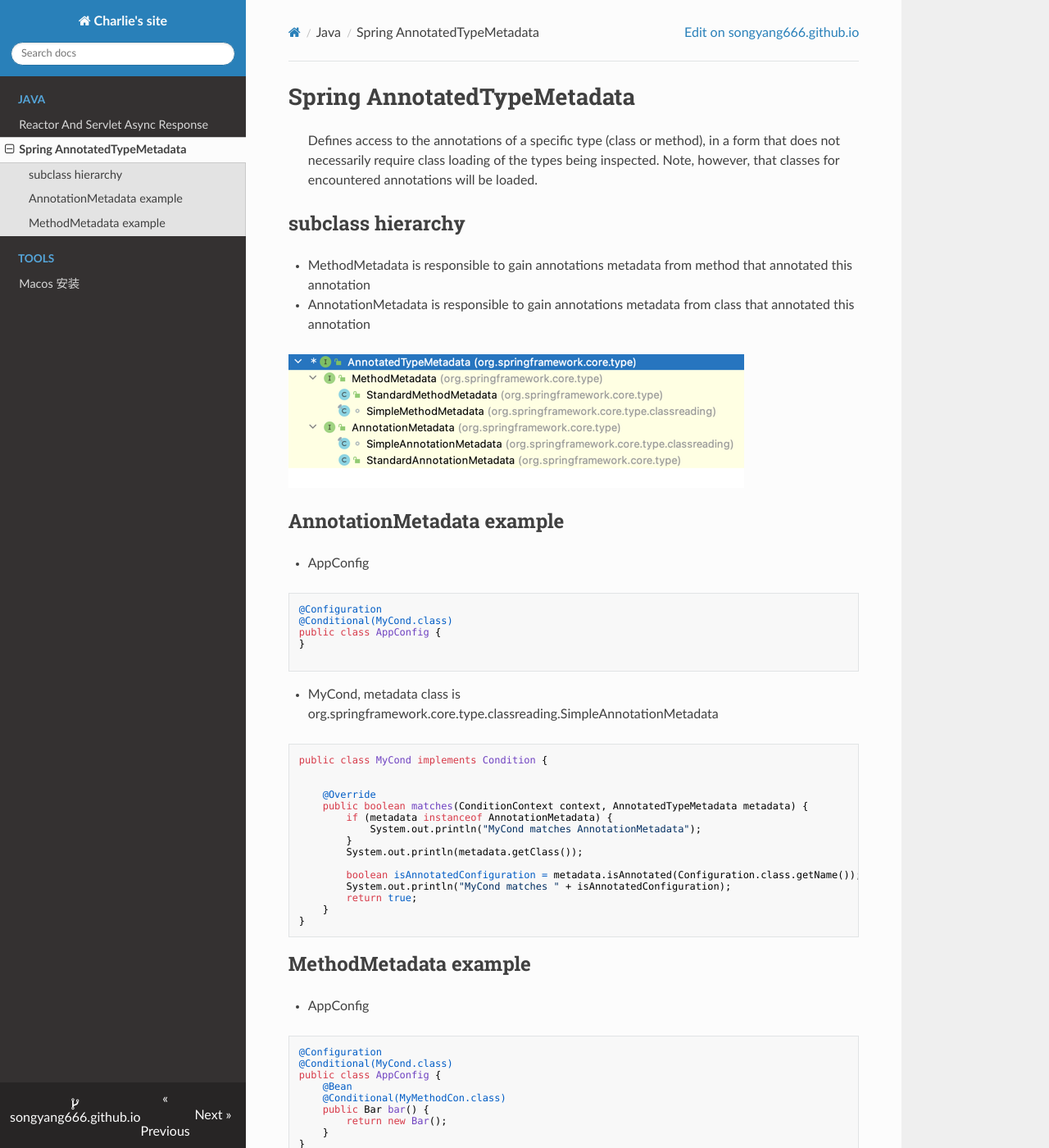
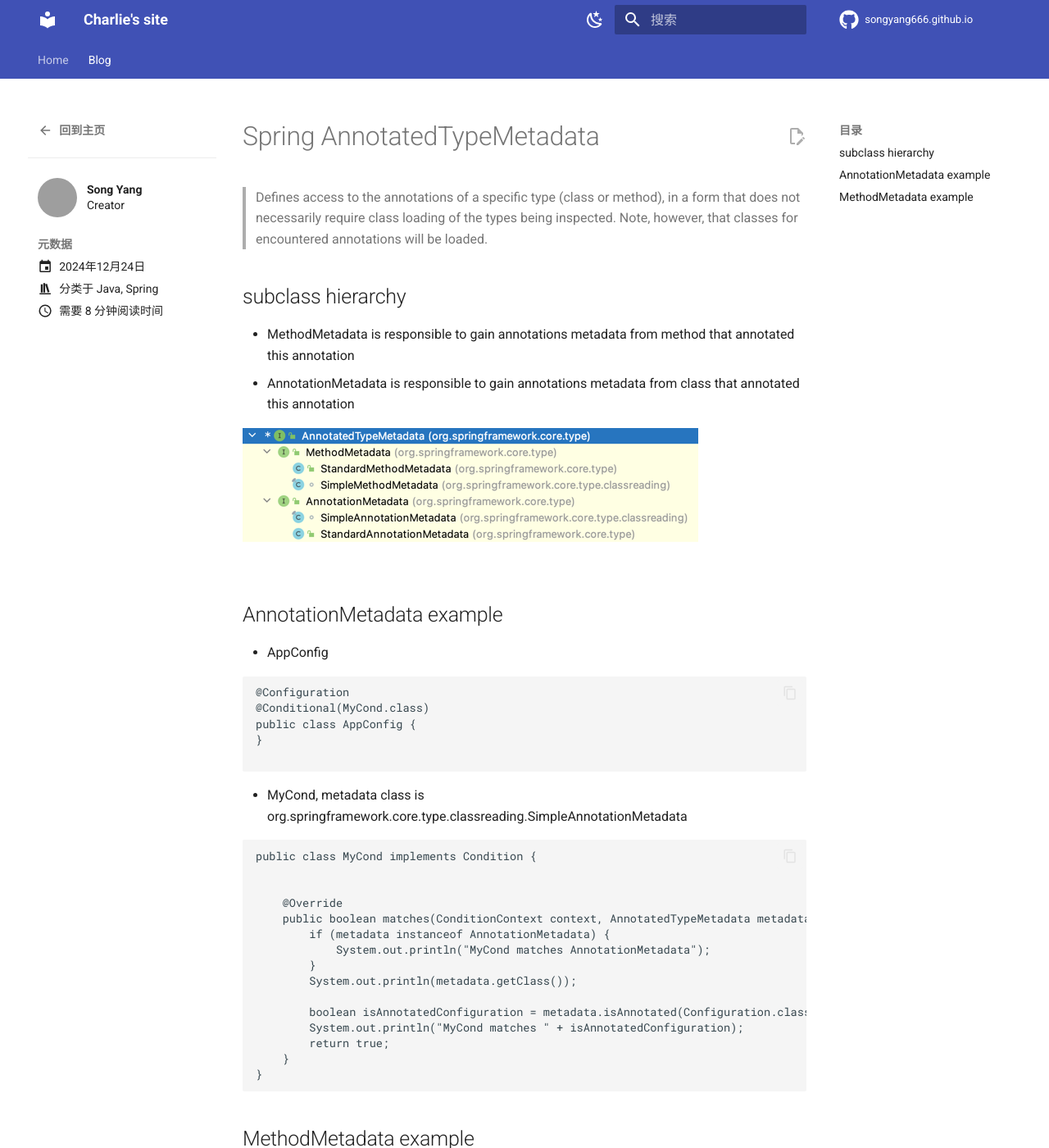
Before and after one commit to songyang666/songyang666.github.io, an MkDocs documentation site: the page built from docs/blog/posts/java/AnnotatedTypeMetadata.md, in a window 1280 px wide and 1400 px high. Shown: the whole window at 82% size. Built offline with MkDocs 1.6.1 and Material for MkDocs 9.7.7, drawn with Linux system fonts in a browser that asks for light colours; nearby versions of some CDN libraries; comment, search, counter and statistics services are not loaded; some of the changed text lies outside the part shown; grey boxes are pictures that could not be loaded.

Commit message:
plugins blog init

```diff
--- /dev/null
+++ b/docs/blog/.authors.yml
@@ -0,0 +1,5 @@
+authors:
+  charlie:
+    name: Song Yang
+    description: Creator
+    avatar: https://github.com/songyang666.png
--- a/docs/java/AnnotatedTypeMetadata.md
+++ b/docs/blog/posts/java/AnnotatedTypeMetadata.md
@@ -1,3 +1,14 @@
+---
+date:
+  created: 2024-12-24
+categories:
+  - Java
+  - Spring
+authors:
+  - charlie
+readtime: 8
+
+---
 # Spring AnnotatedTypeMetadata
 > Defines access to the annotations of a specific type (class or method), in a form that does not necessarily require class loading of the types being inspected.  Note, however, that classes for encountered annotations will be loaded.
 
@@ -6,7 +17,7 @@
 - MethodMetadata is responsible to gain annotations metadata from method that annotated this annotation
 - AnnotationMetadata is responsible to gain annotations metadata from class that annotated this annotation
 
-![img.png](../resources/images/AnnotatedTypeMetadata_sub.png)
+![img.png](../../../resources/images/AnnotatedTypeMetadata_sub.png)
 
 ## AnnotationMetadata example
 - AppConfig
--- a/mkdocs.yml
+++ b/mkdocs.yml
@@ -7,17 +7,16 @@ site_description: Charlie's site
 
 # [Navigtion]
 nav:
-  - Java:
-    - java/reactor-servlet_async_response.md
-    - java/AnnotatedTypeMetadata.md
-  - Tools:
-    - tools/macos_mkdocs_install.md
+  - Home: index.md
+  - Blog:
+      - blog/index.md
 
 
-# [UI]
 # [top]
 theme:
-  name: readthedocs
+  name: material
+  font:
+    text: Roboto
   # [切换日间模式和夜间模式]
   # https://squidfunk.github.io/mkdocs-material/setup/changing-the-colors/#color-palette-toggle
   palette:
@@ -71,6 +70,22 @@ theme:
     # [添加 GitHub 仓库]
     # https://squidfunk.github.io/mkdocs-material/setup/adding-a-git-repository/#repository-icon
     repo: fontawesome/brands/github
+
+# [plugins]
+plugins:
+  - tags
+  - search
+  # [https://squidfunk.github.io/mkdocs-material/tutorials/blogs/basic/]
+  - blog:
+      archive_date_format: MMMM yyyy
+      blog_toc: true
+      categories_allowed:
+        - Java
+        - Git
+        - Maven
+        - Macos
+        - Spring
+        - JVM
 # [点击按钮跳转至 GitHub 修改 Markdown 源文件]
 # https://squidfunk.github.io/mkdocs-material/setup/adding-a-git-repository/#code-actions
 edit_uri: edit/main/docs/
```
Also changed, not shown: docs/blog/index.md (added, +1 -0 lines), docs/blog/posts/java/reactor-servlet_async_response.md (renamed from docs/java/reactor-servlet_async_response.md, +13 -1 lines), docs/blog/posts/tools/macos_mkdocs_install.md (renamed from docs/tools/macos_mkdocs_install.md, +10 -1 lines).
